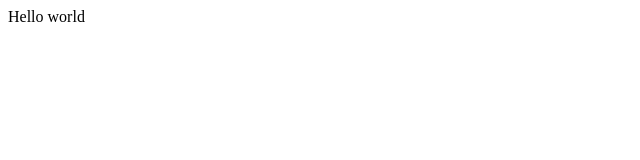
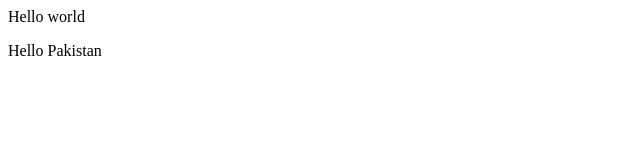
Before and after one commit to punch161/github-actions, a plain HTML site: page index.html in a window 1280 px wide. Shown: the full height of the page, 0-640 px from the left. Drawn offline with Linux system fonts and the light colour scheme.

Commit message:
add text to index.html file

```diff
--- a/index.html
+++ b/index.html
@@ -1 +1,2 @@
 <p>Hello world</p>
+<p>Hello Pakistan</p>
```
Also changed, not shown: 1 other file.
